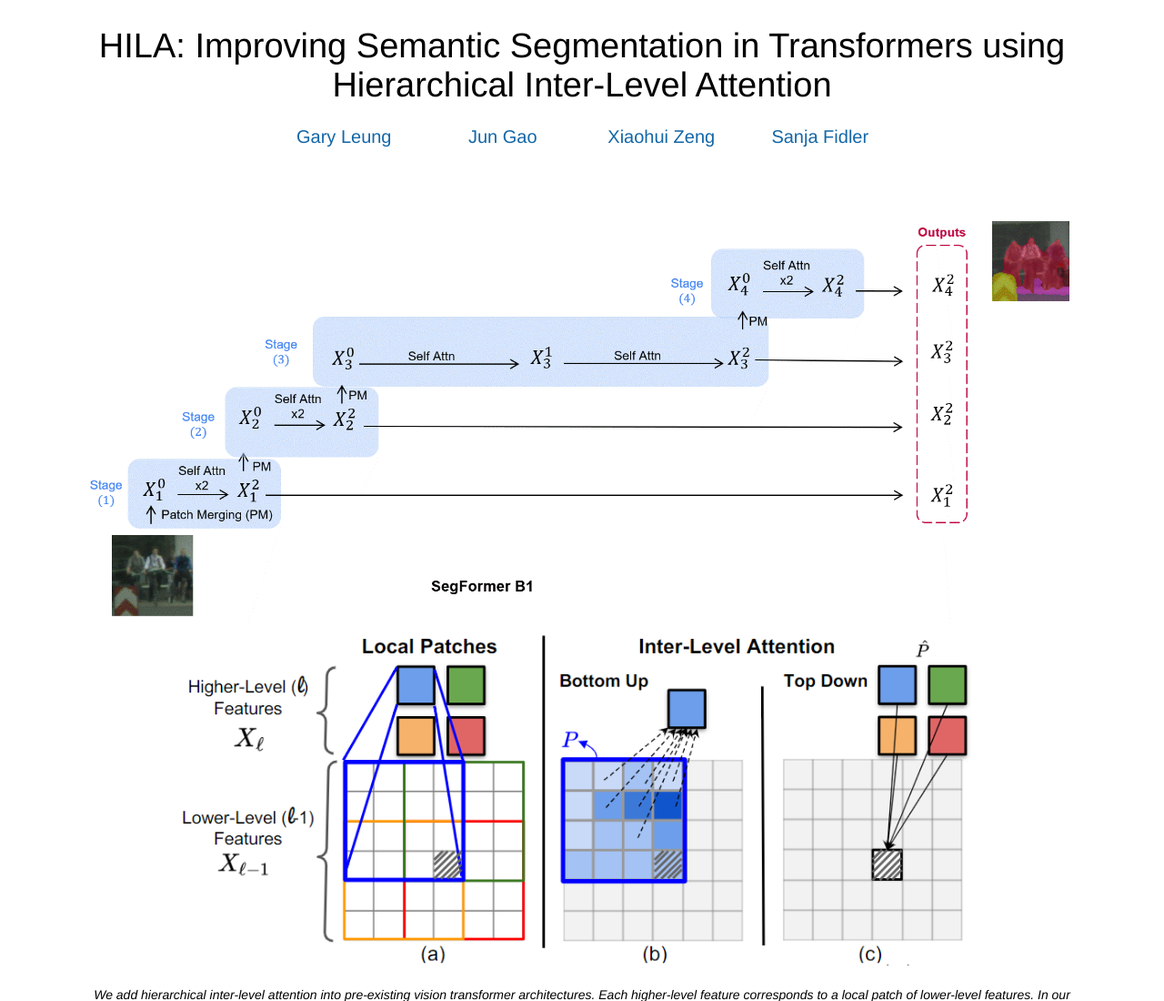
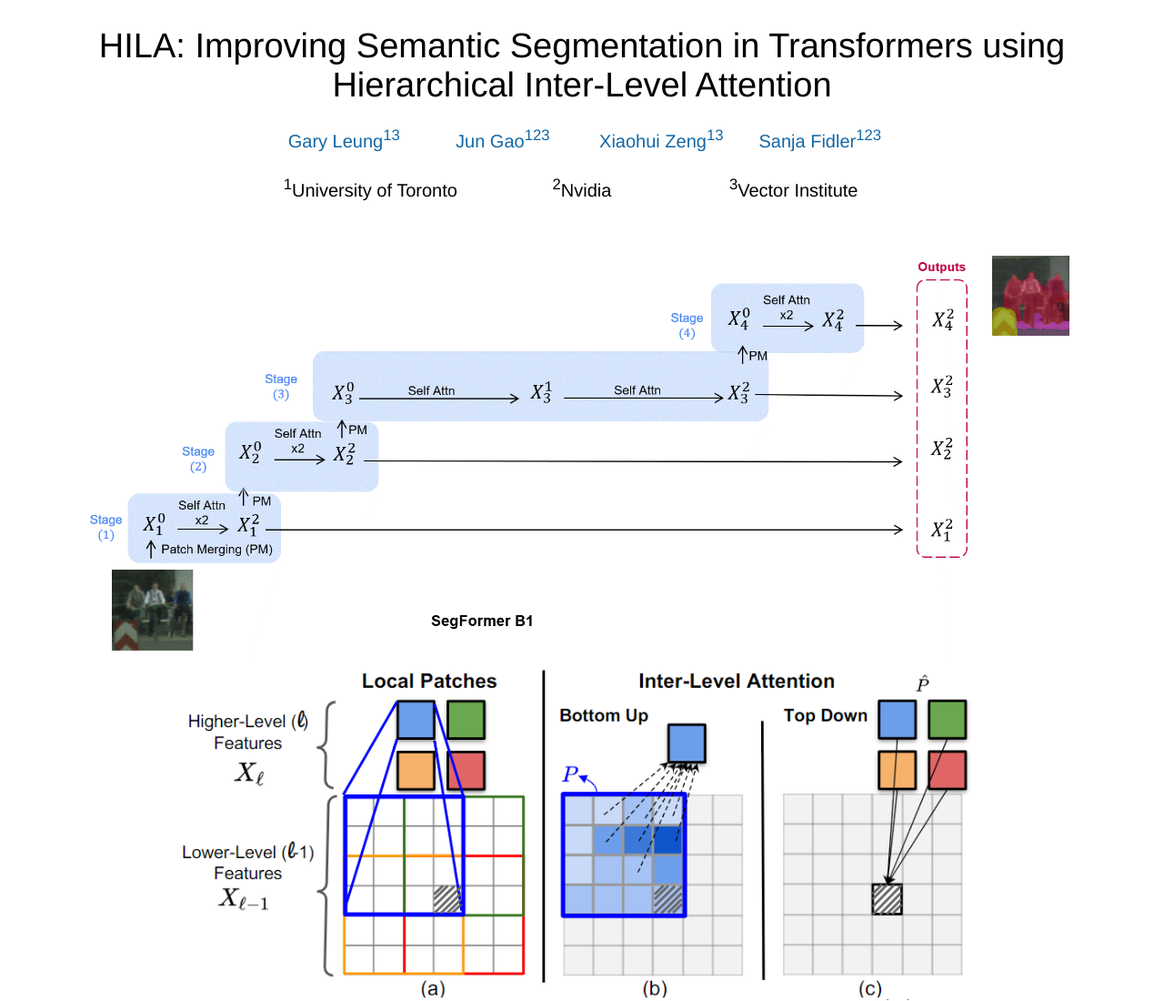
Before and after one commit to fidler-lab/hila, a plain HTML site: page docs/index.html in a window 1280 px wide. Shown: the top 1100 px of the page at 91% size. Drawn offline with Linux system fonts and the light colour scheme.

Commit message:
Update website graphics

```diff
--- a/docs/index.html
+++ b/docs/index.html
@@ -153,32 +153,54 @@
 
         <td align=center width=120px>
         <center>
-        <span style="font-size:20px"><a href="http://www.cs.toronto.edu/~garyleung/">Gary Leung</a></span>
+        <span style="font-size:20px"><a href="http://www.cs.toronto.edu/~garyleung/">Gary Leung<sup>13</sup></a></span>
         </center>
         </td>
 
         <td align=center width=120px>
         <center>
-        <span style="font-size:20px"><a href="http://www.cs.toronto.edu/~jungao/">Jun Gao</a></span>
+        <span style="font-size:20px"><a href="http://www.cs.toronto.edu/~jungao/">Jun Gao<sup>123</sup></a></span>
         </center>
         </td>
 
         <td align=center width=120px>
         <center>
-        <span style="font-size:20px"><a href="http://www.cs.toronto.edu/~xiaohui/">Xiaohui Zeng</a></span>
+        <span style="font-size:20px"><a href="http://www.cs.toronto.edu/~xiaohui/">Xiaohui Zeng<sup>13</sup></a></span>
         </center>
         </td>
 
         <td align=center width=120px>
         <center>
-        <span style="font-size:20px"><a href="http://www.cs.utoronto.ca/~fidler/">Sanja Fidler</a></span>
+        <span style="font-size:20px"><a href="http://www.cs.utoronto.ca/~fidler/">Sanja Fidler<sup>123</sup></a></span>
         </center>
         </td>
 
        </tr>
       </table>
+	<br>
 
-	<br>
+        <table align=center width=700px>
+       <tr>
+        <td align=center width=120px>
+        <center>
+        <span style="font-size:20px"><sup>1</sup>University of Toronto</span>
+        </center>
+        </td>
+
+        <td align=center width=120px>
+        <center>
+        <span style="font-size:20px"><sup>2</sup>Nvidia</span>
+        </center>
+        </td>
+
+        <td align=center width=120px>
+        <center>
+        <span style="font-size:20px"><sup>3</sup>Vector Institute</span>
+        </center>
+        </td>
+
+       </tr>
+      </table>
 
     <br>
   <table align=center width=700px>
```
Also changed, not shown: docs/resources/cityscapes_attention_old.png (deleted), docs/resources/paper.png, docs/resources/performance_graph_v1.png (deleted).
